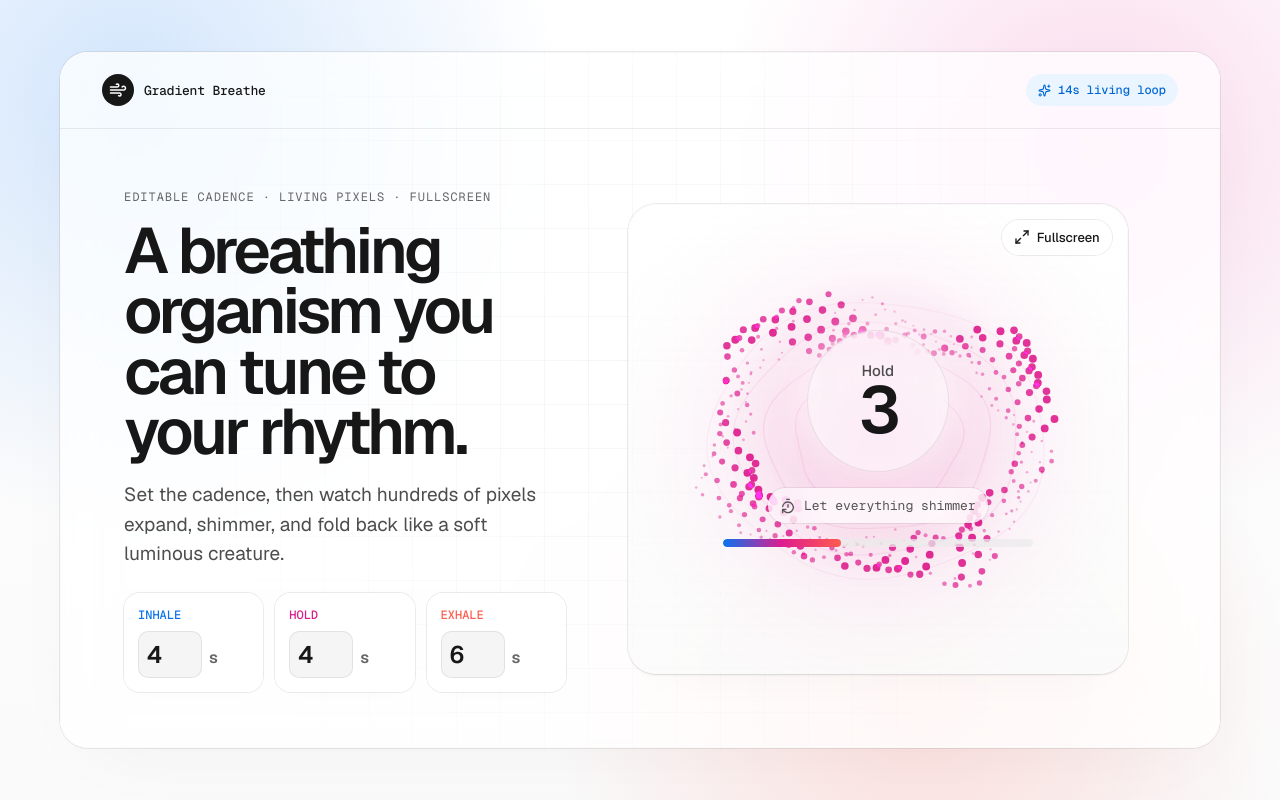
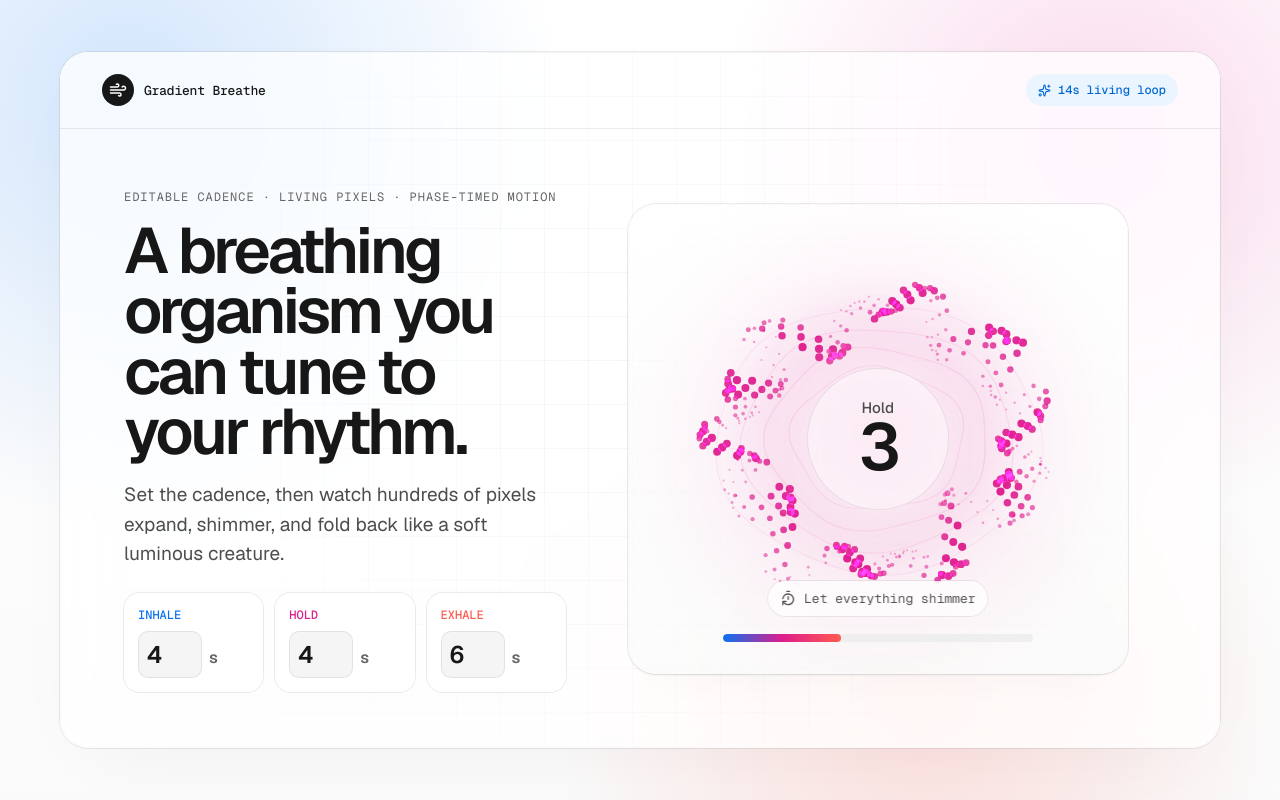
Before and after one commit to igal-hermes/gradient-breathe, a React (Vite) app: page / in a window 1280 px wide. Built offline with nearby package versions, Linux system fonts and the light colour scheme.

Commit message:
Refine cadence controls and phase-timed animation

```diff
--- a/src/main.jsx
+++ b/src/main.jsx
@@ -1,6 +1,6 @@
 import React, { useEffect, useMemo, useRef, useState } from 'react';
 import { createRoot } from 'react-dom/client';
-import { Maximize2, Minimize2, Sparkles, TimerReset, Wind } from 'lucide-react';
+import { Sparkles, TimerReset, Wind } from 'lucide-react';
 import './styles.css';
 
 const phaseMeta = [
@@ -57,17 +57,22 @@ function useBreathClock(durations) {
   return { phase, phaseProgress, remaining, cycle, cycleProgress, elapsed };
 }
 
-function OrganismCanvas({ phase, phaseProgress, elapsed, fullscreen }) {
+function OrganismCanvas({ phase, phaseProgress, elapsed, phaseDuration }) {
   const canvasRef = useRef(null);
+  const stateRef = useRef({ phase, phaseProgress, elapsed, phaseDuration });
+
+  useEffect(() => {
+    stateRef.current = { phase, phaseProgress, elapsed, phaseDuration };
+  }, [phase, phaseProgress, elapsed, phaseDuration]);
 
   useEffect(() => {
     const canvas = canvasRef.current;
     const ctx = canvas.getContext('2d');
     let raf;
-    const particles = Array.from({ length: 360 }, (_, i) => ({
+    const particles = Array.from({ length: 380 }, (_, i) => ({
       seed: i * 12.9898,
-      lane: i / 360,
-      jitter: (i % 17) / 17,
+      lane: i / 380,
+      jitter: (i % 23) / 23,
     }));
 
     const resize = () => {
@@ -79,36 +84,41 @@ function OrganismCanvas({ phase, phaseProgress, elapsed, fullscreen }) {
     };
 
     const draw = () => {
+      const { phase, phaseProgress, elapsed, phaseDuration } = stateRef.current;
       const w = canvas.clientWidth;
       const h = canvas.clientHeight;
       const cx = w / 2;
       const cy = h / 2;
       const min = Math.min(w, h);
       const inhaleScale = phase.key === 'inhale' ? phaseProgress : phase.key === 'hold' ? 1 : 1 - phaseProgress;
-      const breath = 0.74 + inhaleScale * 0.28;
-      const pulse = Math.sin(elapsed * 1.8) * 0.02 + Math.sin(elapsed * 0.43) * 0.035;
-      const radius = min * (fullscreen ? 0.28 : 0.31) * (breath + pulse);
+      const phaseWave = phaseProgress * Math.PI * 2;
+      const durationFactor = 4 / Math.max(1, phaseDuration);
+      const organismTime = phaseProgress * Math.PI * 2;
+      const breath = 0.72 + inhaleScale * 0.3;
+      const pulse = Math.sin(phaseWave) * 0.028 + Math.sin(phaseWave * 2.0) * 0.012;
+      const radius = min * 0.31 * (breath + pulse);
 
       ctx.clearRect(0, 0, w, h);
       const bg = ctx.createRadialGradient(cx, cy, min * 0.04, cx, cy, min * 0.62);
-      bg.addColorStop(0, `${phase.color}26`);
-      bg.addColorStop(0.42, `${phase.color}10`);
+      bg.addColorStop(0, `${phase.color}28`);
+      bg.addColorStop(0.42, `${phase.color}12`);
       bg.addColorStop(1, 'rgba(255,255,255,0)');
       ctx.fillStyle = bg;
       ctx.fillRect(0, 0, w, h);
 
       ctx.globalCompositeOperation = 'lighter';
       for (const p of particles) {
-        const angle = p.lane * Math.PI * 2 + elapsed * (0.16 + p.jitter * 0.12);
-        const wave = Math.sin(angle * 4 + elapsed * 2.1 + p.seed) * 0.16 + Math.cos(angle * 7 - elapsed * 1.25) * 0.07;
+        const drift = organismTime * (0.55 + p.jitter * 0.42);
+        const angle = p.lane * Math.PI * 2 + drift;
+        const wave = Math.sin(angle * 4 + organismTime * 2.2 + p.seed) * 0.17 + Math.cos(angle * 7 - organismTime * 1.15) * 0.075;
         const membrane = radius * (1 + wave);
-        const spiral = Math.sin(elapsed * 0.6 + p.seed) * min * 0.018;
+        const spiral = Math.sin(organismTime * 0.9 + p.seed) * min * 0.018 * durationFactor;
         const x = cx + Math.cos(angle) * (membrane + spiral);
-        const y = cy + Math.sin(angle) * (membrane * 0.82 + spiral) + Math.sin(angle * 3 + elapsed) * min * 0.025;
-        const depth = 0.45 + 0.55 * Math.sin(angle + elapsed * 0.7 + p.seed);
-        const size = (fullscreen ? 1.8 : 1.35) + depth * (fullscreen ? 3.5 : 2.6);
+        const y = cy + Math.sin(angle) * (membrane * 0.82 + spiral) + Math.sin(angle * 3 + organismTime) * min * 0.024;
+        const depth = 0.45 + 0.55 * Math.sin(angle + organismTime * 1.2 + p.seed);
+        const size = 1.35 + depth * 2.75;
         ctx.beginPath();
-        ctx.fillStyle = phase.color + Math.floor(90 + depth * 135).toString(16).padStart(2, '0');
+        ctx.fillStyle = phase.color + Math.floor(92 + depth * 138).toString(16).padStart(2, '0');
         ctx.arc(x, y, size, 0, Math.PI * 2);
         ctx.fill();
       }
@@ -116,11 +126,11 @@ function OrganismCanvas({ phase, phaseProgress, elapsed, fullscreen }) {
       for (let ring = 0; ring < 4; ring += 1) {
         ctx.beginPath();
         ctx.lineWidth = 1.2;
-        ctx.strokeStyle = phase.color + (26 - ring * 4).toString(16).padStart(2, '0');
-        const r = radius * (0.56 + ring * 0.18 + Math.sin(elapsed + ring) * 0.015);
+        ctx.strokeStyle = phase.color + (28 - ring * 4).toString(16).padStart(2, '0');
+        const r = radius * (0.56 + ring * 0.18 + Math.sin(organismTime + ring) * 0.018);
         for (let i = 0; i <= 220; i += 1) {
           const a = (i / 220) * Math.PI * 2;
-          const wobble = Math.sin(a * 5 + elapsed * 1.6 + ring) * min * 0.008;
+          const wobble = Math.sin(a * 5 + organismTime * 1.65 + ring) * min * 0.008;
           const x = cx + Math.cos(a) * (r + wobble);
           const y = cy + Math.sin(a) * ((r + wobble) * 0.82);
           if (i === 0) ctx.moveTo(x, y); else ctx.lineTo(x, y);
@@ -139,28 +149,16 @@ function OrganismCanvas({ phase, phaseProgress, elapsed, fullscreen }) {
       cancelAnimationFrame(raf);
       window.removeEventListener('resize', resize);
     };
-  }, [phase, phaseProgress, elapsed, fullscreen]);
+  }, []);
 
   return <canvas className="organism-canvas" ref={canvasRef} aria-hidden="true" />;
 }
 
 function App() {
   const [durations, setDurations] = useState({ inhale: 4, hold: 4, exhale: 6 });
-  const [isFullscreen, setFullscreen] = useState(false);
-  const stageRef = useRef(null);
   const { phase, phaseProgress, remaining, cycle, cycleProgress, elapsed } = useBreathClock(durations);
 
-  useEffect(() => {
-    const onChange = () => setFullscreen(Boolean(document.fullscreenElement));
-    document.addEventListener('fullscreenchange', onChange);
-    return () => document.removeEventListener('fullscreenchange', onChange);
-  }, []);
-
   const updateDuration = (key, value) => setDurations((prev) => ({ ...prev, [key]: clampDuration(value) }));
-  const toggleFullscreen = async () => {
-    if (!document.fullscreenElement) await stageRef.current?.requestFullscreen();
-    else await document.exitFullscreen();
-  };
 
   return (
     <main className="shell">
@@ -172,7 +170,7 @@ function App() {
 
         <div className="hero-grid">
           <div className="copy">
-            <span className="eyebrow">editable cadence · living pixels · fullscreen</span>
+            <span className="eyebrow">editable cadence · living pixels · phase-timed motion</span>
             <h1>A breathing organism you can tune to your rhythm.</h1>
             <p>Set the cadence, then watch hundreds of pixels expand, shimmer, and fold back like a soft luminous creature.</p>
 
@@ -186,11 +184,8 @@ function App() {
             </div>
           </div>
 
-          <div ref={stageRef} className="breather" style={{ '--phase-color': phase.color }}>
-            <OrganismCanvas phase={phase} phaseProgress={phaseProgress} elapsed={elapsed} fullscreen={isFullscreen} />
-            <button className="fullscreen-btn" onClick={toggleFullscreen} aria-label="Toggle fullscreen animation">
-              {isFullscreen ? <Minimize2 size={16}/> : <Maximize2 size={16}/>} {isFullscreen ? 'Exit' : 'Fullscreen'}
-            </button>
+          <div className="breather" style={{ '--phase-color': phase.color }}>
+            <OrganismCanvas phase={phase} phaseProgress={phaseProgress} elapsed={elapsed} phaseDuration={durations[phase.key]} />
             <div className="orb-core">
               <span>{phase.label}</span>
               <strong>{remaining}</strong>
--- a/src/styles.css
+++ b/src/styles.css
@@ -97,20 +97,12 @@ p { margin: 18px 0 0; max-width: 570px; color: #4d4d4d; font-size: clamp(16px, 1
 }
 
 .organism-canvas { position: absolute; inset: 0; width: 100%; height: 100%; }
-.orb-core { position: relative; z-index: 2; width: 142px; aspect-ratio: 1; border-radius: 50%; display: grid; place-items: center; align-content: center; background: rgba(255,255,255,.66); box-shadow: rgba(0,0,0,.08) 0 0 0 1px inset, rgba(255,255,255,.65) 0 0 40px 8px; backdrop-filter: blur(18px); }
+.orb-core { position: absolute; z-index: 2; top: 50%; left: 50%; transform: translate(-50%, -50%); width: 142px; aspect-ratio: 1; border-radius: 50%; display: grid; place-items: center; align-content: center; background: rgba(255,255,255,.66); box-shadow: rgba(0,0,0,.08) 0 0 0 1px inset, rgba(255,255,255,.65) 0 0 40px 8px; backdrop-filter: blur(18px); }
 .orb-core span { color: #4d4d4d; font-size: 15px; font-weight: 500; }
 .orb-core strong { font-size: clamp(52px, 7vw, 66px); line-height: .9; letter-spacing: -4px; }
-.caption { position: relative; z-index: 2; display: inline-flex; align-items: center; gap: 8px; padding: 9px 12px; border-radius: 999px; color: #555; background: rgba(255,255,255,.72); box-shadow: rgba(0,0,0,.07) 0 0 0 1px; font-size: 13px; backdrop-filter: blur(16px); }
-.progress { position: relative; z-index: 2; width: min(310px, 78%); height: 8px; overflow: hidden; border-radius: 999px; background: rgba(235,235,235,.74); }
+.caption { position: absolute; z-index: 2; left: 50%; bottom: 58px; transform: translateX(-50%); display: inline-flex; align-items: center; gap: 8px; padding: 9px 12px; border-radius: 999px; color: #555; background: rgba(255,255,255,.72); box-shadow: rgba(0,0,0,.07) 0 0 0 1px; font-size: 13px; backdrop-filter: blur(16px); white-space: nowrap; }
+.progress { position: absolute; z-index: 2; left: 50%; bottom: 32px; transform: translateX(-50%); width: min(310px, 78%); height: 8px; overflow: hidden; border-radius: 999px; background: rgba(235,235,235,.74); }
 .progress span { display: block; height: 100%; border-radius: inherit; background: linear-gradient(90deg, #0a72ef, #de1d8d, #ff5b4f); transition: width .12s linear; }
-.fullscreen-btn { position: absolute; z-index: 3; top: 16px; right: 16px; display: inline-flex; align-items: center; gap: 7px; border: 0; border-radius: 999px; padding: 9px 12px; color: #171717; background: rgba(255,255,255,.72); box-shadow: rgba(0,0,0,.08) 0 0 0 1px, rgba(0,0,0,.08) 0 8px 30px -18px; backdrop-filter: blur(14px); cursor: pointer; font-size: 13px; font-weight: 500; }
-.fullscreen-btn:hover { background: #fff; }
-
-.breather:fullscreen { width: 100vw; height: 100vh; border-radius: 0; background: radial-gradient(circle at 50% 48%, color-mix(in srgb, var(--phase-color) 28%, transparent), #050509 62%); color: white; }
-.breather:fullscreen .orb-core { width: min(230px, 28vmin); background: rgba(255,255,255,.11); color: #fff; box-shadow: rgba(255,255,255,.16) 0 0 0 1px inset, color-mix(in srgb, var(--phase-color) 42%, transparent) 0 0 90px 12px; }
-.breather:fullscreen .orb-core span, .breather:fullscreen .caption { color: rgba(255,255,255,.82); }
-.breather:fullscreen .caption, .breather:fullscreen .fullscreen-btn { background: rgba(255,255,255,.1); color: #fff; box-shadow: rgba(255,255,255,.16) 0 0 0 1px; }
-.breather:fullscreen .progress { width: min(520px, 62vw); background: rgba(255,255,255,.14); }
 
 @media (max-height: 700px) and (min-width: 821px) {
   .shell { padding: 10px; }
@@ -136,6 +128,8 @@ p { margin: 18px 0 0; max-width: 570px; color: #4d4d4d; font-size: clamp(16px, 1
   .nav { flex-direction: column; }
   h1 { font-size: 42px; }
   .hero-grid { padding-inline: 18px; }
-  .controls { grid-template-columns: 1fr; }
+  .controls { grid-template-columns: repeat(3, minmax(0, 1fr)); gap: 8px; }
+  .duration-card { padding: 10px; }
+  .duration-card input { width: 52px; font-size: 20px; }
   .breather { min-height: 390px; }
 }
```
